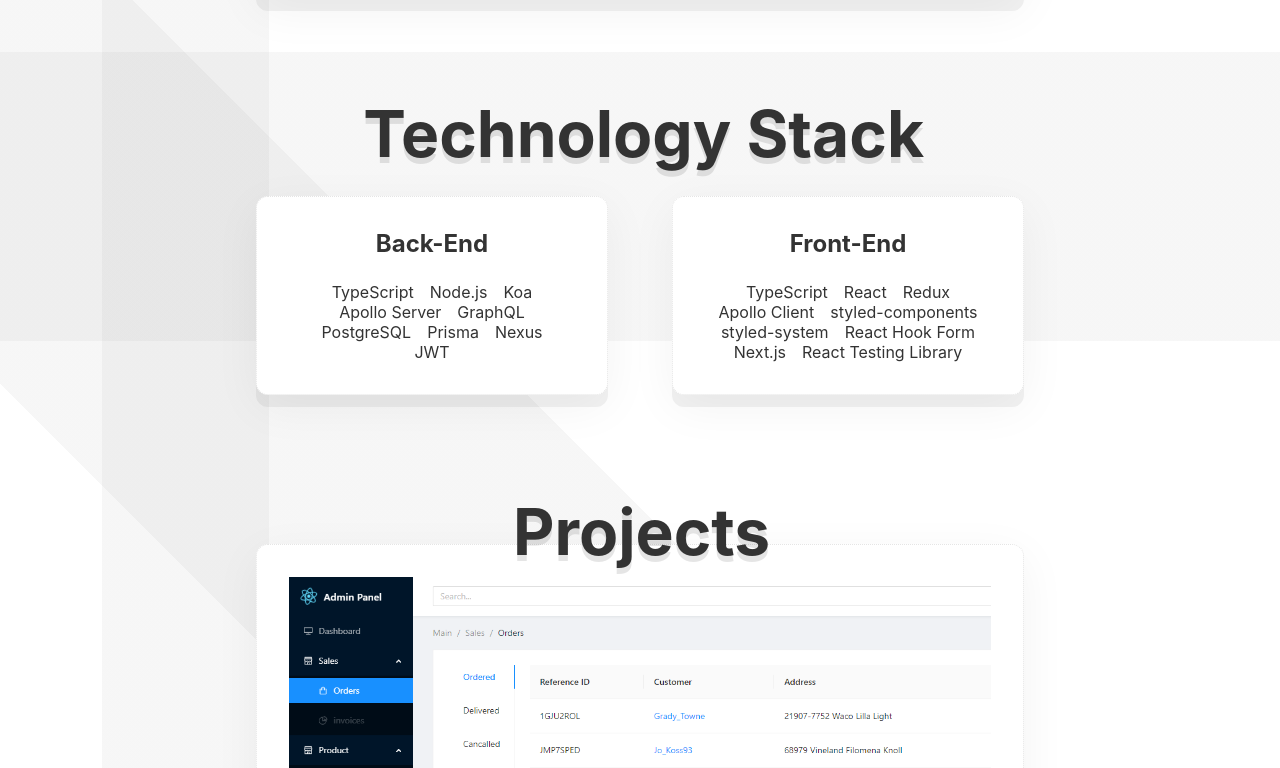
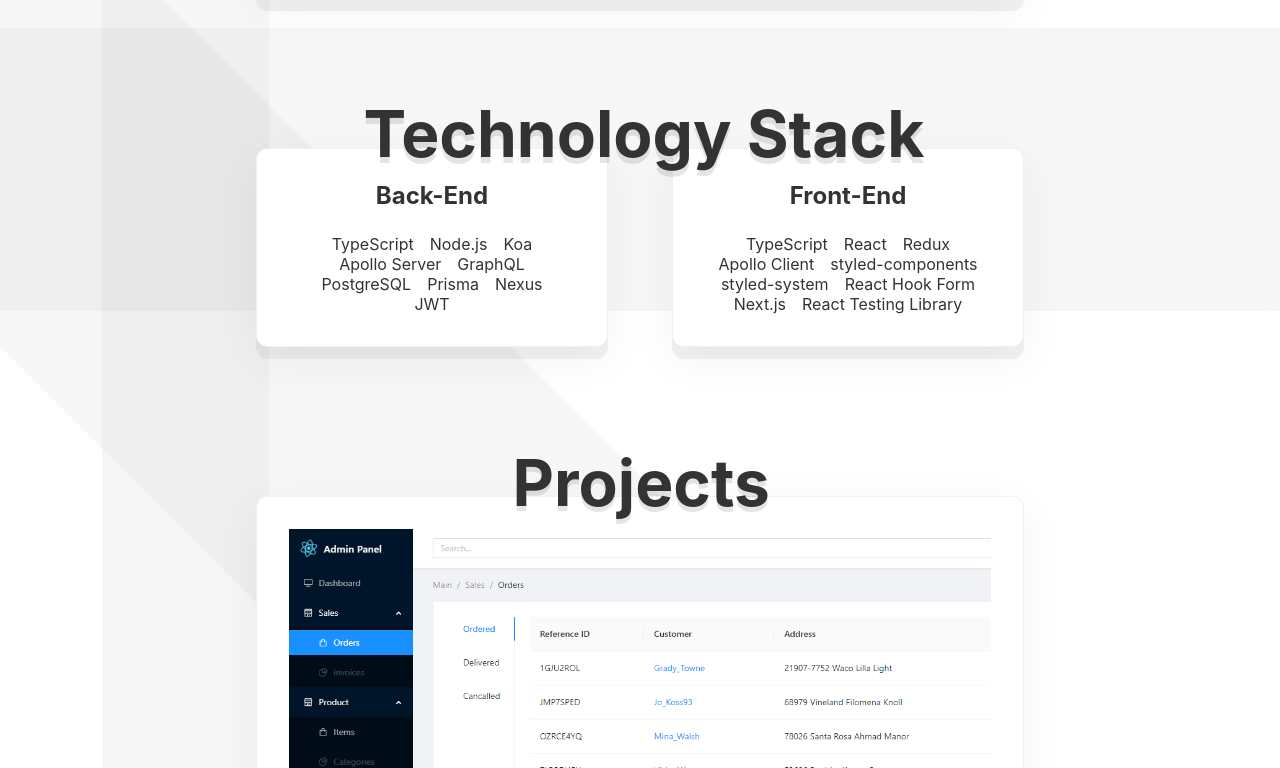
Before and after one commit to codekcv/personal-site-nextjs, a Next.js app: page / in a window 1280 px wide. Shown: the part 1175-1943 px from the top of the page. Built offline with nearby package versions, Linux system fonts and the light colour scheme.

Commit message:
feat(stack) update anim

```diff
--- a/pages-main/Home/Stack/Stack.main.tsx
+++ b/pages-main/Home/Stack/Stack.main.tsx
@@ -12,7 +12,8 @@ import { backEndTechnologies, frontEndTechnologies } from './Stack.util'
 const Stack = (): JSX.Element => {
   return (
     <Box width={[1]} mt="10vh">
-      <InView threshold={0.5} delay={animDelay} triggerOnce={triggerOnce}>
+      <div style={{ position: 'relative', zIndex: 1 }}>
+        <InView threshold={1} delay={animDelay} triggerOnce={triggerOnce}>
           {({ inView, ref }) => (
             <Bobble>
               <Text
@@ -22,8 +23,11 @@ const Stack = (): JSX.Element => {
                 mt="6rem"
                 textShadow="0 0.35rem 0px rgba(0,0,0,0.1)"
                 variants={{
-                out: { opacity: 0, transform: 'scale(1.4)' },
-                in: { opacity: 1, transform: 'scale(1)' }
+                  out: {
+                    opacity: 0,
+                    transform: 'scale(1.5)  translateY(6rem)'
+                  },
+                  in: { opacity: 1, transform: 'scale(1)  translateY(0rem)' }
                 }}
                 initial="out"
                 animate={inView ? 'in' : 'out'}
@@ -35,10 +39,12 @@ const Stack = (): JSX.Element => {
             </Bobble>
           )}
         </InView>
+      </div>
 
+      <div style={{ position: 'relative', zIndex: 0 }}>
         <InView threshold={0.35} delay={animDelay} triggerOnce={triggerOnce}>
           {({ inView, ref }) => (
-          <Flex justifyContent="center" mt="1.5rem" ref={ref}>
+            <Flex justifyContent="center" mt="-1.5rem" ref={ref}>
               <Card
                 width="50%"
                 mr="2rem"
@@ -81,6 +87,7 @@ const Stack = (): JSX.Element => {
             </Flex>
           )}
         </InView>
+      </div>
     </Box>
   )
 }
```
Lines whose indentation alone changed are shown as unchanged.
